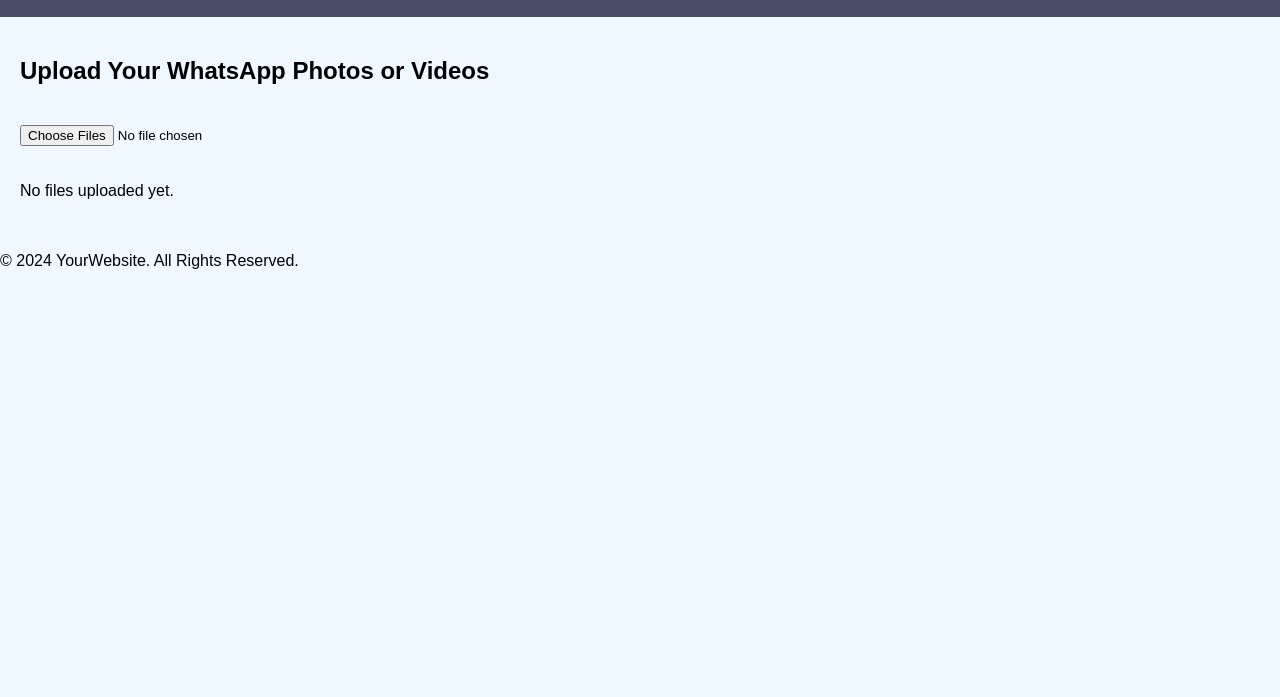
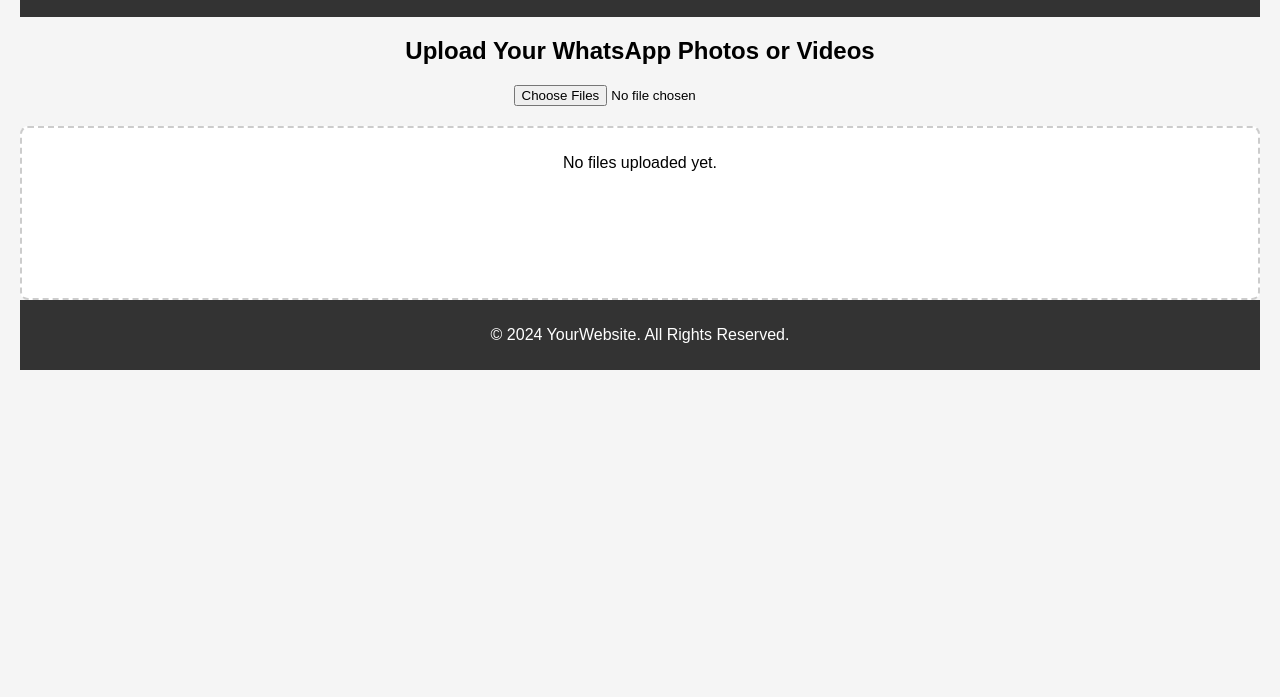
Before and after one commit to KennethSondake/DownloadMyStatus, a plain HTML site: page index.html in a window 1280 px wide. Shown: the part 103-800 px from the top of the page. Drawn offline with Linux system fonts and the light colour scheme.

Commit message:
Update styles.css
Udtaed css

```diff
--- a/styles.css
+++ b/styles.css
@@ -1,40 +1,37 @@
+/* styles.css */
+
+/* Basic Styling */
 body {
     font-family: Arial, sans-serif;
+    background-color: #f5f5f5;
     margin: 0;
-    padding: 0;
-    background-color: #f0f8ff;
-}
-
-header {
-    background-color: #4a4e69;
-    color: white;
     padding: 20px;
     text-align: center;
 }
 
-main {
-    padding: 20px;
+header, footer {
+    background-color: #333;
+    color: #fff;
+    padding: 10px;
 }
 
-input[type="file"] {
-    margin: 20px 0;
+main {
+    margin-top: 20px;
 }
 
-#preview img, #preview video {
-    width: 200px;
-    margin: 10px;
-    display: inline-block;
-    border-radius: 10px;
-    box-shadow: 0 0 10px rgba(0, 0, 0, 0.1);
-}
-@keyframes spin {
-  0% { transform: rotate(0deg); }
-  100% { transform: rotate(360deg); }
+#preview {
+    margin-top: 20px;
+    min-height: 150px;
+    padding: 10px;
+    border: 2px dashed #ccc;
+    border-radius: 8px;
+    background-color: #fff;
 }
 
+/* Spinner Styles */
 .loading-spinner {
-    width: 40px;
-    height: 40px;
+    width: 50px;
+    height: 50px;
     border: 4px solid #f3f3f3;
     border-top: 4px solid #3498db;
     border-radius: 50%;
@@ -50,3 +47,7 @@ input[type="file"] {
 .hidden {
     display: none;
 }
+
+button {
+    margin-top: 5px;
+}
```
Lines whose indentation alone changed are shown as unchanged.
